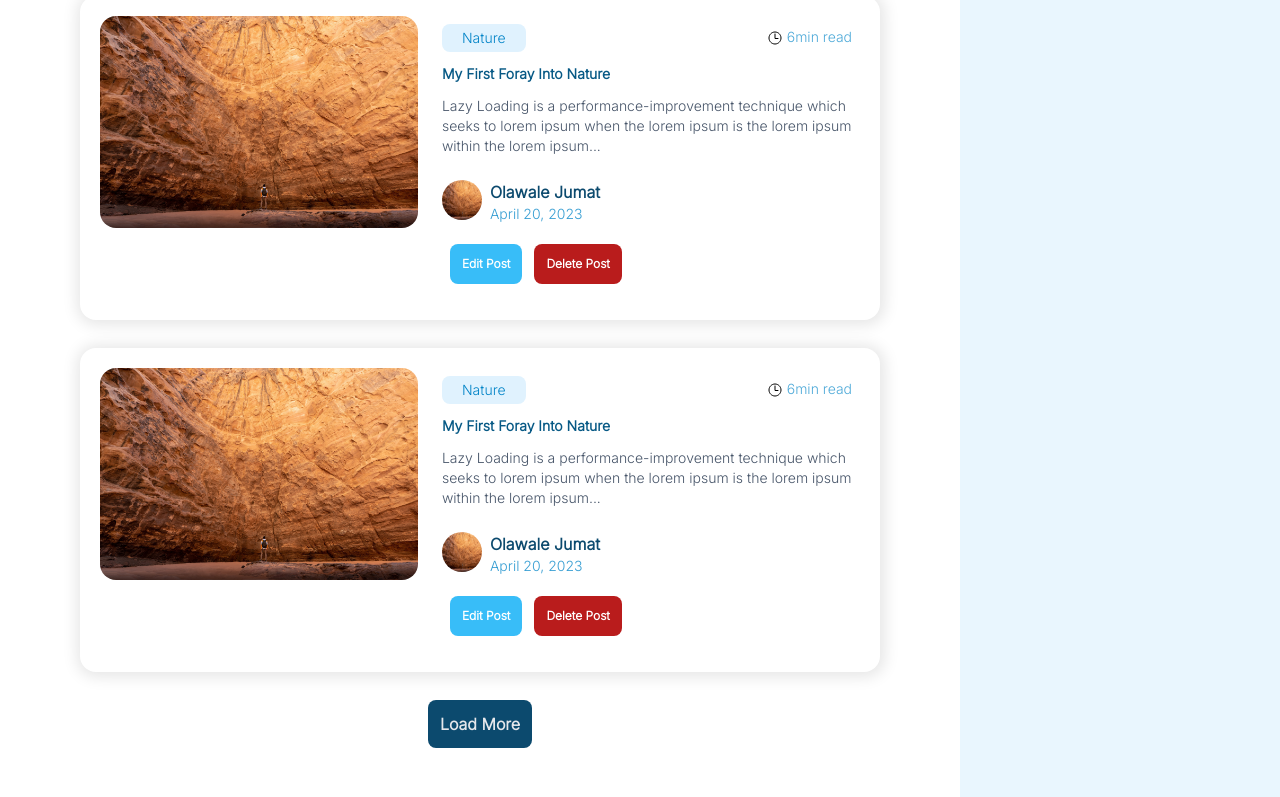
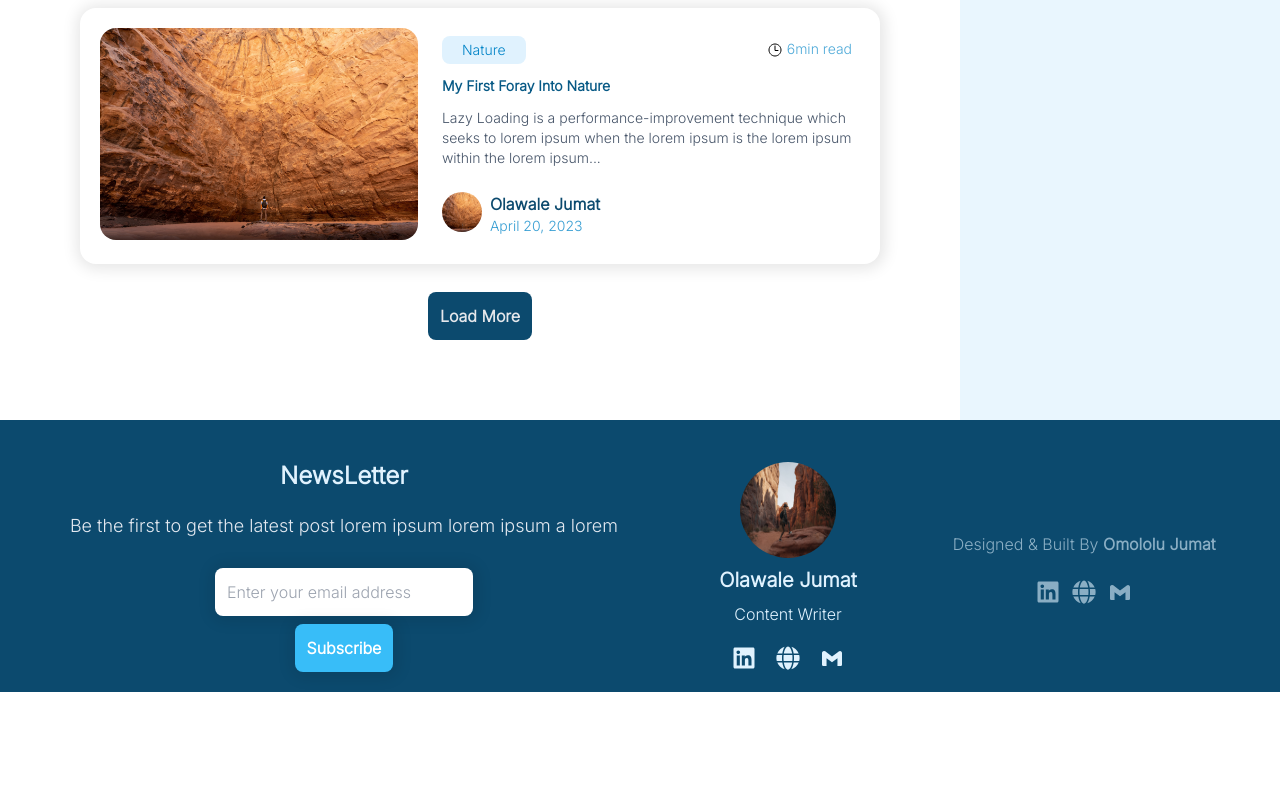
Before and after one commit to Jummate/blog-site, a React (Vite) app in the folder client/: page / in a window 1280 px wide. Shown: the part 2000-2797 px from the top of the page. After the commit the page ends 2692 px from the top, so only its background shows below. Built offline with nearby package versions, Linux system fonts and the light colour scheme; a web font is replaced by a local one.

Commit message:
feat: make footer responsive on medium and larger devices

```diff
--- a/client/src/components/footer/Footer.jsx
+++ b/client/src/components/footer/Footer.jsx
@@ -5,16 +5,33 @@ import Input from "../input/Input";
 import Button from "../button/Button";
 const Footer = () => {
   return (
-    <footer className="text-sky-100 p-5 bg-sky-900 flex flex-col gap-10 items-center">
-      <section className="flex flex-col justify-center items-center">
+    <footer className="text-sky-100 p-5 pt-10 bg-sky-900 flex items-center justify-center">
+      <div className="flex flex-col gap-20 md:gap-5 items-center justify-center md:grid md:grid-cols-4">
+        <section className="flex flex-col justify-center items-center gap-2 px-3 col-span-2">
+          <h1 className="text-2xl font-bold mb-3">NewsLetter</h1>
+          <p className="text-slate-200 md:text-lg mb-5 leading-6 text-center">
+            Be the first to get the latest post lorem ipsum lorem ipsum a lorem
+          </p>
+          <form className="flex flex-col justify-center items-center">
+            <Input
+              extraStyles="rounded-lg mb-2 shadow-pref"
+              placeholder="Enter your email address"
+            />
+            <Button
+              text="Subscribe"
+              extraStyles="shadow-pref bg-sky-400 text-white"
+            />
+          </form>
+        </section>
+        <section className="flex flex-col justify-center items-center gap-2">
           <img
             src={IMAGE_THREE}
             alt=""
-          className="h-20 w-20 rounded-full z-0"
+            className="h-24 w-24 rounded-full"
           ></img>
-        <h1 className="text-lg font-bold">Olawale Jumat</h1>
-        <h3 className="text-sm mb-3">Content Writer</h3>
-        <ul className="flex gap-3 text-2xl">
+          <h1 className="text-xl font-bold">Olawale Jumat</h1>
+          <h3 className="text-md mb-3">Content Writer</h3>
+          <ul className="flex gap-5 text-2xl">
             <li>
               {" "}
               <a
@@ -45,24 +62,9 @@ const Footer = () => {
             </li>
           </ul>
         </section>
-      <section className="flex flex-col justify-center gap-2">
-        <h1 className="text-xl font-bold mb-3">NewsLetter</h1>
-        <p className="text-slate-200 text-sm mb-5 leading-6">
-          Be the first to get the latest post lorem ipsum lorem ipsum a lorem
-        </p>
-        <form>
-          <Input
-            extraStyles="rounded-lg mb-2 shadow-pref"
-            placeholder="Enter your email address"
-          />
-          <Button
-            text="Subscribe"
-            extraStyles="md:rounded-s-none shadow-pref bg-sky-400 text-white"
-          />
-        </form>
-      </section>
-      <section className="flex flex-col justify-center gap-3 items-center opacity-60">
-        <span className="text-md">
+
+        <section className="flex flex-col justify-center gap-5 items-center opacity-60 text-center">
+          <span className="text-md leading-8">
             Designed & Built By <b>Omololu Jumat</b>
           </span>
           <ul className="flex gap-3 text-2xl">
@@ -96,6 +98,7 @@ const Footer = () => {
             </li>
           </ul>
         </section>
+      </div>
     </footer>
   );
 };
--- a/client/src/components/recent/Recent.jsx
+++ b/client/src/components/recent/Recent.jsx
@@ -64,7 +64,7 @@ const RecentPost = () => {
                 </div>
               </div>
 
-              <div className="flex items-center p-2 mt-3 gap-3 text-xs">
+              {/* <div className="flex items-center p-2 mt-3 gap-3 text-xs">
                 <Link to={`edit/${post.id}`}>
                   <Button
                     text="Edit Post"
@@ -75,7 +75,7 @@ const RecentPost = () => {
                   text="Delete Post"
                   extraStyles={"bg-red-700 text-white"}
                 />
-              </div>
+              </div> */}
             </div>
           </article>
         ))}
```
Lines whose indentation alone changed are shown as unchanged.
